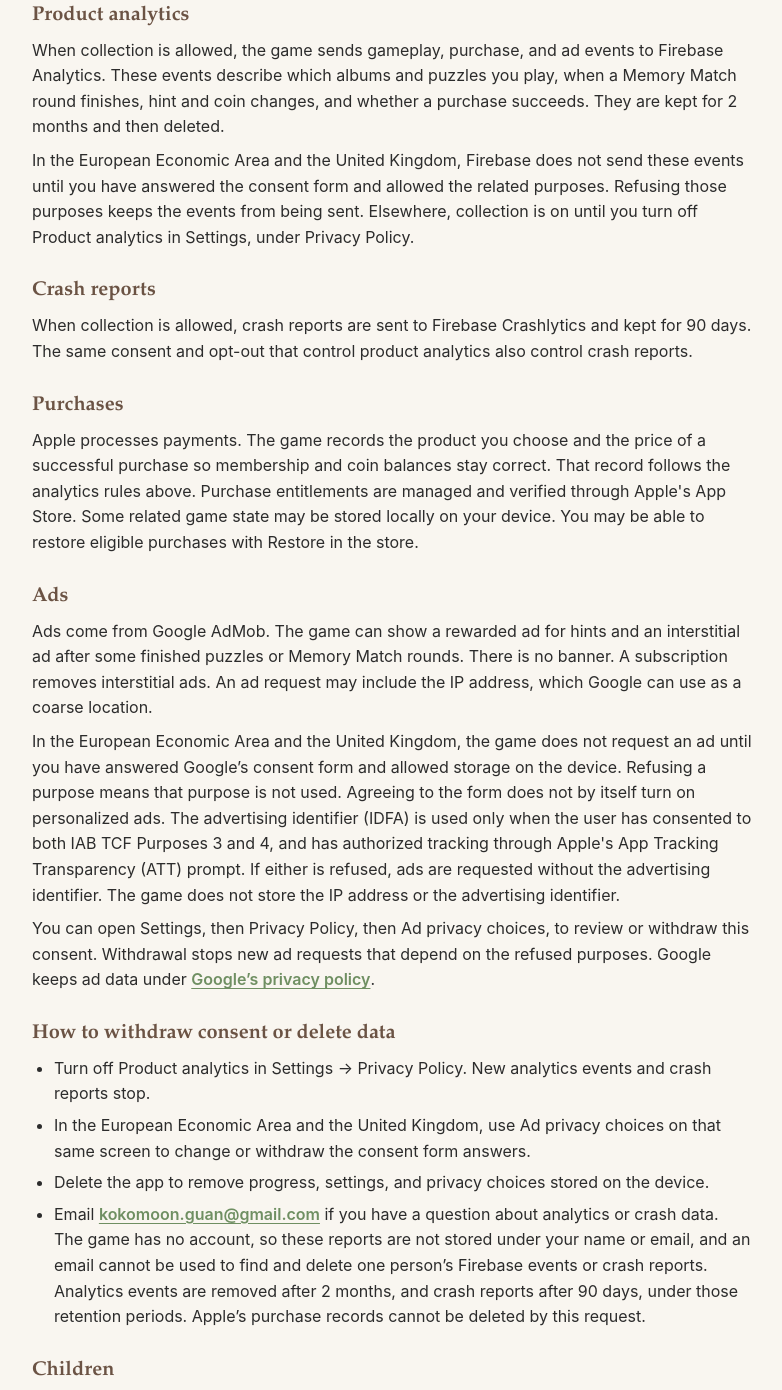
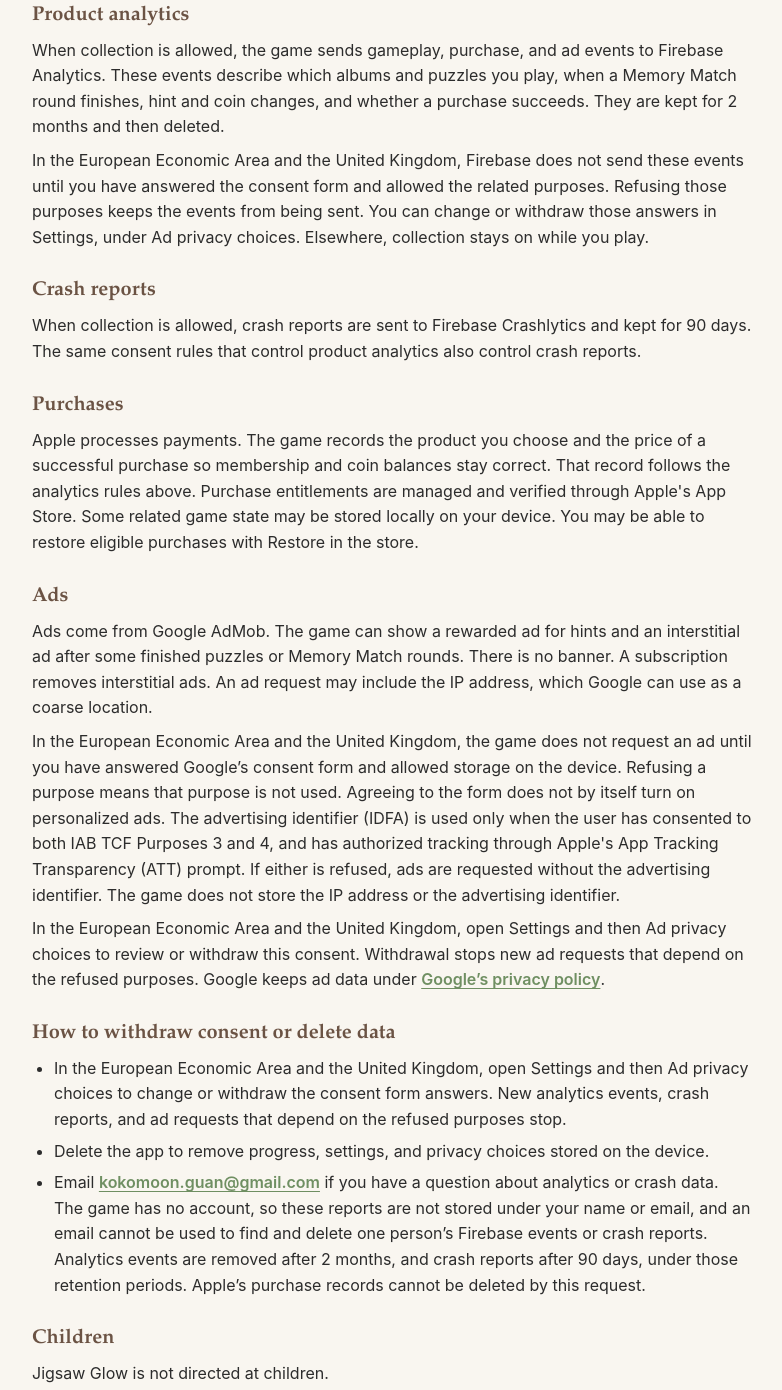
Before and after one commit to erxiguan/jigsawglow, a plain HTML site: page index.html in a window 1280 px wide. Shown: the part 405-1795 px from the top of the page, without its empty margins (248-1030 px from the left). Drawn offline with Linux system fonts and the light colour scheme.

Commit message:
Describe analytics as on by default outside Europe, and withdrawn from Settings.
Co-authored-by: Cursor <cursoragent@cursor.com>

```diff
--- a/index.html
+++ b/index.html
@@ -12,7 +12,7 @@
   <p class="eyebrow">Jigsaw Glow</p>
   <h1>Privacy Policy</h1>
   <p class="subtitle">How the game handles data on your device, analytics, and ads.</p>
-  <p class="effective">Effective date: November 20, 2026</p>
+  <p class="effective">Effective date: November 21, 2026</p>
 
   <p>Jigsaw Glow is a jigsaw puzzle game for iPhone and iPad, published by Zheng Qian. This page is the privacy policy for the App Store and for Google AdMob. The game has no account.</p>
 
@@ -21,10 +21,10 @@
 
   <h2>Product analytics</h2>
   <p>When collection is allowed, the game sends gameplay, purchase, and ad events to Firebase Analytics. These events describe which albums and puzzles you play, when a Memory Match round finishes, hint and coin changes, and whether a purchase succeeds. They are kept for 2 months and then deleted.</p>
-  <p>In the European Economic Area and the United Kingdom, Firebase does not send these events until you have answered the consent form and allowed the related purposes. Refusing those purposes keeps the events from being sent. Elsewhere, collection is on until you turn off Product analytics in Settings, under Privacy Policy.</p>
+  <p>In the European Economic Area and the United Kingdom, Firebase does not send these events until you have answered the consent form and allowed the related purposes. Refusing those purposes keeps the events from being sent. You can change or withdraw those answers in Settings, under Ad privacy choices. Elsewhere, collection stays on while you play.</p>
 
   <h2>Crash reports</h2>
-  <p>When collection is allowed, crash reports are sent to Firebase Crashlytics and kept for 90 days. The same consent and opt-out that control product analytics also control crash reports.</p>
+  <p>When collection is allowed, crash reports are sent to Firebase Crashlytics and kept for 90 days. The same consent rules that control product analytics also control crash reports.</p>
 
   <h2>Purchases</h2>
   <p>Apple processes payments. The game records the product you choose and the price of a successful purchase so membership and coin balances stay correct. That record follows the analytics rules above. Purchase entitlements are managed and verified through Apple's App Store. Some related game state may be stored locally on your device. You may be able to restore eligible purchases with Restore in the store.</p>
@@ -32,12 +32,11 @@
   <h2>Ads</h2>
   <p>Ads come from Google AdMob. The game can show a rewarded ad for hints and an interstitial ad after some finished puzzles or Memory Match rounds. There is no banner. A subscription removes interstitial ads. An ad request may include the IP address, which Google can use as a coarse location.</p>
   <p>In the European Economic Area and the United Kingdom, the game does not request an ad until you have answered Google’s consent form and allowed storage on the device. Refusing a purpose means that purpose is not used. Agreeing to the form does not by itself turn on personalized ads. The advertising identifier (IDFA) is used only when the user has consented to both IAB TCF Purposes 3 and 4, and has authorized tracking through Apple's App Tracking Transparency (ATT) prompt. If either is refused, ads are requested without the advertising identifier. The game does not store the IP address or the advertising identifier.</p>
-  <p>You can open Settings, then Privacy Policy, then Ad privacy choices, to review or withdraw this consent. Withdrawal stops new ad requests that depend on the refused purposes. Google keeps ad data under <a href="https://policies.google.com/privacy">Google’s privacy policy</a>.</p>
+  <p>In the European Economic Area and the United Kingdom, open Settings and then Ad privacy choices to review or withdraw this consent. Withdrawal stops new ad requests that depend on the refused purposes. Google keeps ad data under <a href="https://policies.google.com/privacy">Google’s privacy policy</a>.</p>
 
   <h2>How to withdraw consent or delete data</h2>
   <ul>
-    <li>Turn off Product analytics in Settings → Privacy Policy. New analytics events and crash reports stop.</li>
-    <li>In the European Economic Area and the United Kingdom, use Ad privacy choices on that same screen to change or withdraw the consent form answers.</li>
+    <li>In the European Economic Area and the United Kingdom, open Settings and then Ad privacy choices to change or withdraw the consent form answers. New analytics events, crash reports, and ad requests that depend on the refused purposes stop.</li>
     <li>Delete the app to remove progress, settings, and privacy choices stored on the device.</li>
     <li>Email <a href="mailto:kokomoon.guan@gmail.com">kokomoon.guan@gmail.com</a> if you have a question about analytics or crash data. The game has no account, so these reports are not stored under your name or email, and an email cannot be used to find and delete one person’s Firebase events or crash reports. Analytics events are removed after 2 months, and crash reports after 90 days, under those retention periods. Apple’s purchase records cannot be deleted by this request.</li>
   </ul>
```
